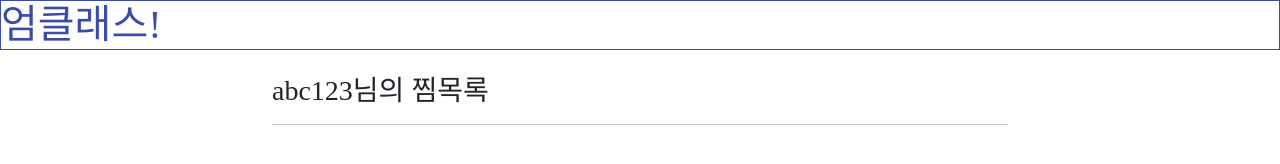
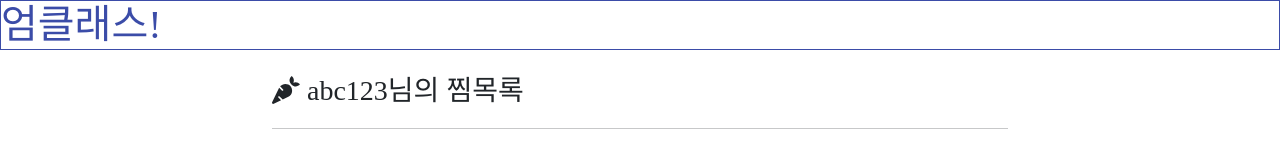
Before and after one commit to limseungchae/FinalProject, a React (Create React App) app in the folder frontend/project_admin-master/: page /myinfo/like in a window 1280 px wide. Shown: the top 164 px of the page. Built offline with nearby package versions, Linux system fonts and the light colour scheme.

Commit message:
찜목록 당근아이콘 추가

```diff
--- a/frontend/project_admin-master/src/pages/myinfo/pages/Like.jsx
+++ b/frontend/project_admin-master/src/pages/myinfo/pages/Like.jsx
@@ -4,6 +4,7 @@ import {Link} from "react-router-dom";
 import Card from "react-bootstrap/Card";
 import {HiLocationMarker} from "react-icons/hi";
 import {ImStarEmpty, ImStarFull, ImStarHalf} from "react-icons/im";
+import {FaCarrot} from "react-icons/fa";
 
 export default function Like(){
     return(
@@ -13,7 +14,7 @@ export default function Like(){
                 </Col>
                 <Col lg={8}>
                     <div className={"my-4"}>
-                        <h3>abc123님의 찜목록</h3>
+                        <h3><FaCarrot className={"mb-2"}/> abc123님의 찜목록</h3>
                         <hr />
                     </div>
                     <Row>
```
